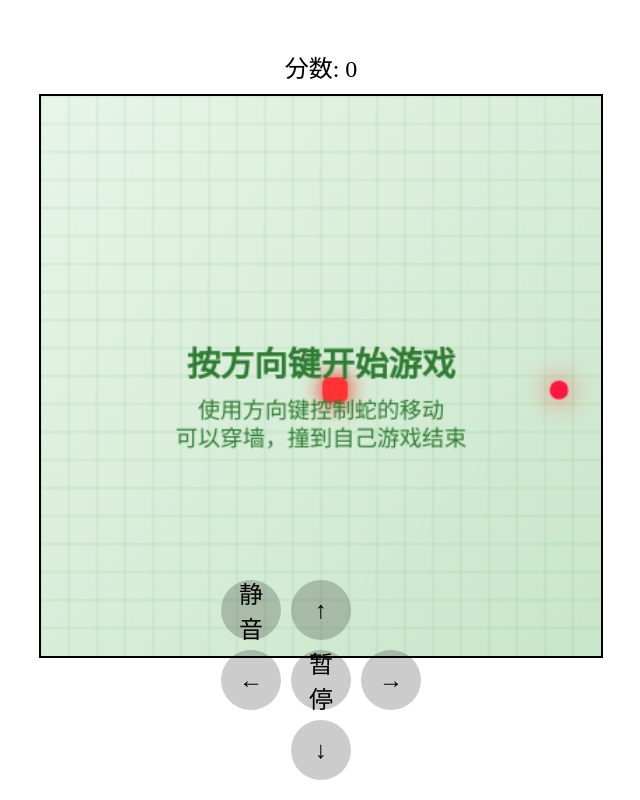
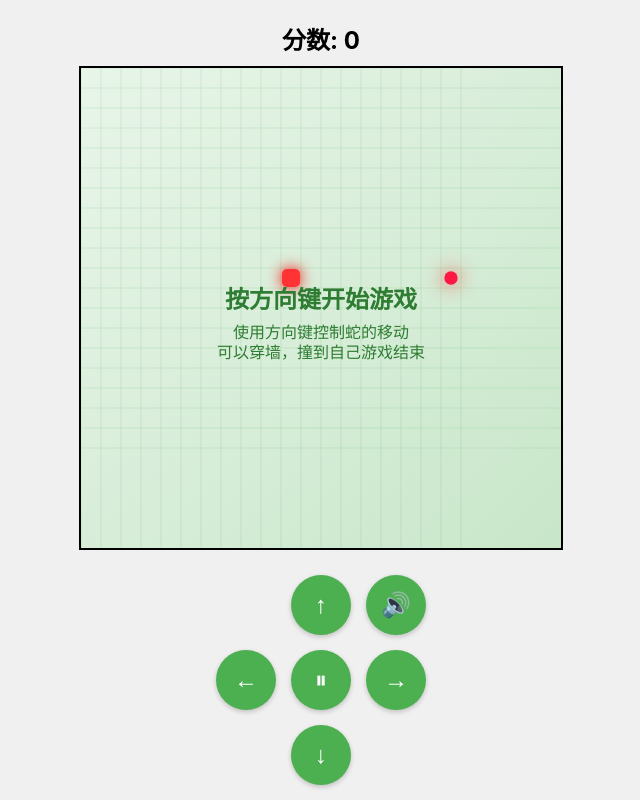
Before and after one commit to edwardwonggang/snake-name, a plain HTML site: page index.html in a window 1280 px wide. Shown: the whole page, without its empty margins (319-959 px from the left). Drawn offline with Linux system fonts and the light colour scheme.

Commit message:
Improve iOS Safari compatibility

```diff
--- a/game.js
+++ b/game.js
@@ -486,13 +486,93 @@ document.getElementById('pauseBtn').addEventListener('touchstart', (e) => {
     e.preventDefault();
 }, { passive: false });
 
+// 阻止 iOS 的默认行为
+document.addEventListener('touchmove', (e) => {
+    e.preventDefault();
+}, { passive: false });
+
+// 阻止双击缩放
+document.addEventListener('dblclick', (e) => {
+    e.preventDefault();
+});
+
+// 修改按钮事件处理
+function initControls() {
+    const buttons = {
+        upBtn: { dx: 0, dy: -1 },
+        downBtn: { dx: 0, dy: 1 },
+        leftBtn: { dx: -1, dy: 0 },
+        rightBtn: { dx: 1, dy: 0 }
+    };
+
+    Object.entries(buttons).forEach(([id, { dx: newDx, dy: newDy }]) => {
+        const button = document.getElementById(id);
+        ['touchstart', 'mousedown'].forEach(eventType => {
+            button.addEventListener(eventType, (e) => {
+                e.preventDefault();
+                e.stopPropagation();
+
+                // 检查是否可以移动到新方向
+                if ((newDx === 0 && dx === 0) || (newDy === 0 && dy === 0)) {
+                    if ((newDx !== -dx) && (newDy !== -dy)) {
+                        dx = newDx;
+                        dy = newDy;
+                        if (!gameStarted) {
+                            gameStarted = true;
+                        }
+                    }
+                }
+            });
+        });
+    });
+
+    // 暂停按钮
+    const pauseBtn = document.getElementById('pauseBtn');
+    ['touchstart', 'mousedown'].forEach(eventType => {
+        pauseBtn.addEventListener(eventType, (e) => {
+            e.preventDefault();
+            e.stopPropagation();
+            gameStarted = !gameStarted;
+            pauseBtn.textContent = gameStarted ? '⏸' : '▶';
+        });
+    });
+
+    // 静音按钮
+    const muteBtn = document.getElementById('muteBtn');
+    ['touchstart', 'mousedown'].forEach(eventType => {
+        muteBtn.addEventListener(eventType, (e) => {
+            e.preventDefault();
+            e.stopPropagation();
+            if (currentMusic) {
+                currentMusic.muted = !currentMusic.muted;
+                muteBtn.textContent = currentMusic.muted ? '🔇' : '🔊';
+                if (nextMusic) nextMusic.muted = currentMusic.muted;
+            }
+        });
+    });
+}
+
 // 调整画布大小
 function resizeCanvas() {
-    const size = Math.min(window.innerWidth * 0.95, window.innerHeight * 0.7);
-    canvas.style.width = `${size}px`;
-    canvas.style.height = `${size}px`;
+    const container = document.querySelector('.game-container');
+    const maxWidth = Math.min(window.innerWidth * 0.9, window.innerHeight * 0.6);
+    const scale = window.devicePixelRatio || 1;
+
+    canvas.style.width = `${maxWidth}px`;
+    canvas.style.height = `${maxWidth}px`;
+    canvas.width = maxWidth * scale;
+    canvas.height = maxWidth * scale;
+
+    ctx.scale(scale, scale);
 }
 
-// 添加窗口大小改变事件
+// 页面加载和方向变化时调整大小
+window.addEventListener('load', () => {
+    resizeCanvas();
+    initControls();
+    initMusicSystem();
+    gameLoop();
+});
+
 window.addEventListener('resize', resizeCanvas);
-window.addEventListener('load', resizeCanvas);
+window.addEventListener('orientationchange', resizeCanvas);
--- a/index.html
+++ b/index.html
@@ -2,85 +2,133 @@
 <html>
 <head>
     <meta charset="UTF-8">
-    <meta name="viewport" content="width=device-width, initial-scale=1.0, maximum-scale=1.0, user-scalable=no">
+    <meta name="viewport" content="width=device-width, initial-scale=1.0, maximum-scale=1.0, user-scalable=no, viewport-fit=cover">
     <title>贪吃蛇游戏</title>
-    <!-- 添加 PWA 相关标签 -->
     <link rel="manifest" href="manifest.json">
     <meta name="apple-mobile-web-app-capable" content="yes">
-    <meta name="apple-mobile-web-app-status-bar-style" content="black">
+    <meta name="apple-mobile-web-app-status-bar-style" content="black-translucent">
     <meta name="apple-mobile-web-app-title" content="贪吃蛇">
     <link rel="apple-touch-icon" href="icon-192.png">
     <style>
-        body {
+        :root {
+            --safe-area-inset-bottom: env(safe-area-inset-bottom, 20px);
+        }
+
+        * {
+            -webkit-touch-callout: none;
+            -webkit-user-select: none;
+            user-select: none;
+            -webkit-tap-highlight-color: transparent;
+        }
+
+        html, body {
             margin: 0;
             padding: 0;
+            width: 100%;
+            height: 100%;
+            overflow: hidden;
+            position: fixed;
+        }
+
+        body {
+            display: flex;
+            flex-direction: column;
+            align-items: center;
+            justify-content: space-between;
+            background: #f0f0f0;
+            padding-top: env(safe-area-inset-top, 20px);
+            padding-bottom: calc(var(--safe-area-inset-bottom) + 20px);
+        }
+
+        .game-container {
+            width: 100%;
+            flex: 1;
             display: flex;
             flex-direction: column;
             align-items: center;
             justify-content: center;
-            height: 100vh;
+            padding: 10px;
+            box-sizing: border-box;
+        }
+
+        #gameCanvas {
+            border: 2px solid black;
+            max-width: 90vmin;
+            max-height: 60vh;
             touch-action: none;
         }
-        #gameCanvas {
-            border: 2px solid black;
-            max-width: 95vmin;
-            max-height: 95vmin;
-            margin-bottom: 100px;
-        }
-        .game-container {
-            text-align: center;
-        }
+
         #score {
             font-size: 24px;
             margin: 10px;
+            font-weight: bold;
+            font-family: -apple-system, system-ui, BlinkMacSystemFont;
         }
-        /* 添加触摸控制按钮样式 */
+
         .controls {
-            position: fixed;
-            bottom: 20px;
-            left: 50%;
-            transform: translateX(-50%);
+            width: 100%;
+            max-width: 300px;
+            padding: 15px;
+            box-sizing: border-box;
             display: grid;
             grid-template-areas:
-                ". up ."
+                ". up mute"
                 "left pause right"
                 ". down .";
-            gap: 10px;
-            width: 200px;
+            gap: 15px;
+            justify-content: center;
+            margin-bottom: env(safe-area-inset-bottom, 0);
         }
+
         .control-btn {
-            padding: 20px;
-            background: rgba(0,0,0,0.2);
-            border: none;
-            border-radius: 50%;
-            font-size: 24px;
             width: 60px;
             height: 60px;
+            border-radius: 50%;
+            border: none;
+            background: #4CAF50;
+            color: white;
+            font-size: 24px;
             display: flex;
             align-items: center;
             justify-content: center;
             touch-action: manipulation;
+            box-shadow: 0 2px 5px rgba(0,0,0,0.2);
+            -webkit-appearance: none;
+            appearance: none;
         }
+
+        .control-btn:active {
+            background: #45a049;
+            transform: scale(0.95);
+        }
+
         #upBtn { grid-area: up; }
         #leftBtn { grid-area: left; }
         #rightBtn { grid-area: right; }
         #downBtn { grid-area: down; }
         #pauseBtn { grid-area: pause; }
+        #muteBtn { grid-area: mute; }
+
+        @supports (-webkit-touch-callout: none) {
+            .control-btn {
+                cursor: pointer;
+                -webkit-touch-callout: none;
+            }
+        }
     </style>
 </head>
 <body>
     <div class="game-container">
         <div id="score">分数: 0</div>
         <canvas id="gameCanvas" width="400" height="400"></canvas>
-        <!-- 添加触摸控制按钮 -->
-        <div class="controls">
-            <button class="control-btn" id="leftBtn">←</button>
-            <button class="control-btn" id="upBtn">↑</button>
-            <button class="control-btn" id="rightBtn">→</button>
-            <button class="control-btn" id="pauseBtn">暂停</button>
-            <button class="control-btn" id="downBtn">↓</button>
-            <button class="control-btn" id="muteBtn">静音</button>
-        </div>
+    </div>
+    <div class="controls">
+        <button class="control-btn" id="upBtn">↑</button>
+        <button class="control-btn" id="leftBtn">←</button>
+        <button class="control-btn" id="rightBtn">→</button>
+        <button class="control-btn" id="downBtn">↓</button>
+        <button class="control-btn" id="pauseBtn">⏸</button>
+        <button class="control-btn" id="muteBtn">🔊</button>
     </div>
     <script src="game.js"></script>
 </body>
```
